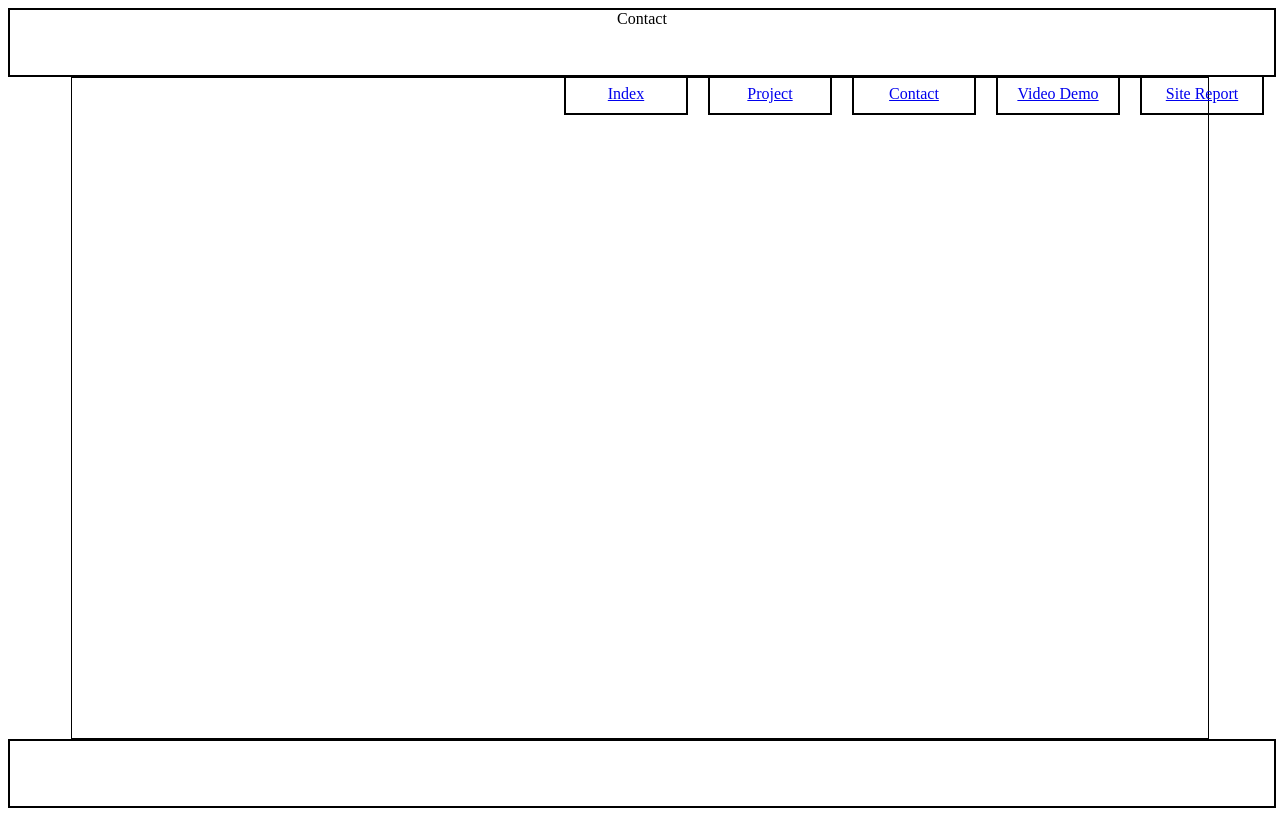
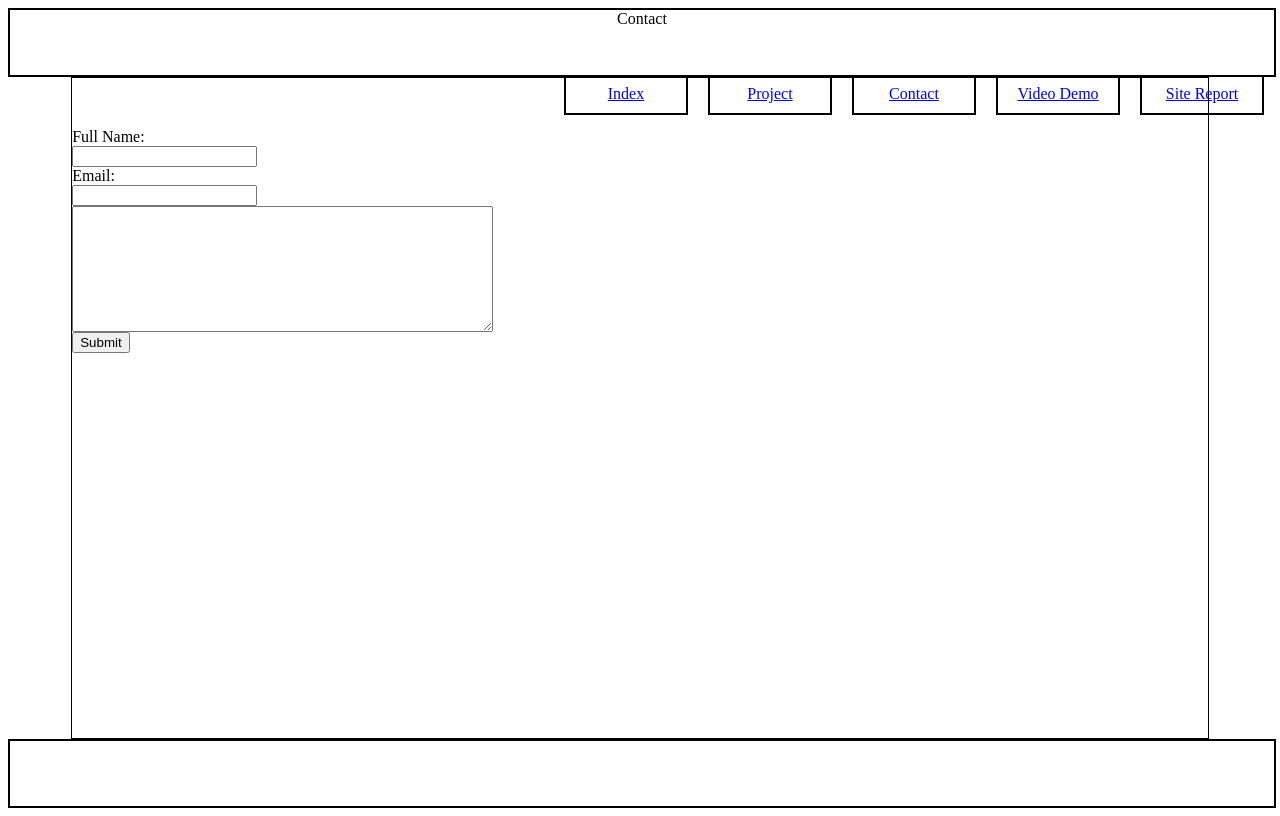
Before and after one commit to CodeMEmilk/CSY1063-Assignment-1, a plain HTML site: page contact.html in a window 1280 px wide. Drawn offline with Linux system fonts and the light colour scheme.

Commit message:
Add intial form tags for contact.html

```diff
--- a/contact.html
+++ b/contact.html
@@ -13,7 +13,21 @@
             <a href="sitereport.html" class="menu-item">Site Report</a>
         </nav>
     </header>
-    <main></main>
+    <main>
+        <div class="Contact">
+            <form>
+                Full Name:<br>
+                <input type="text" name="Full Name">
+                <br>
+                Email:<br>
+                <input type="email" name="Email">
+                <br>
+                <textarea name="Message" rows="8" cols="50"></textarea>
+                <br>
+                <input type="submit">
+            </form>
+        </div>
+    </main>
     <footer></footer>
     </body>
 </html>
```
